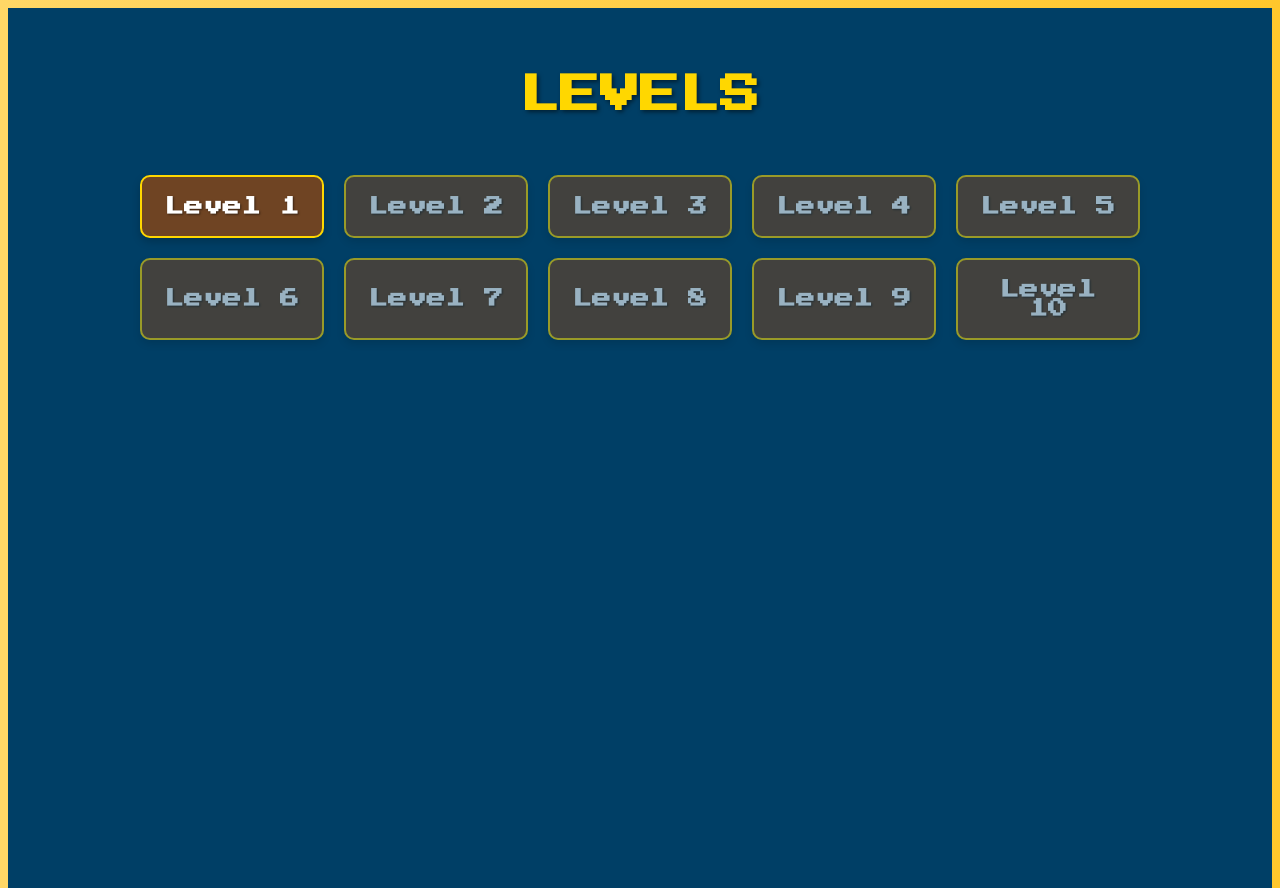
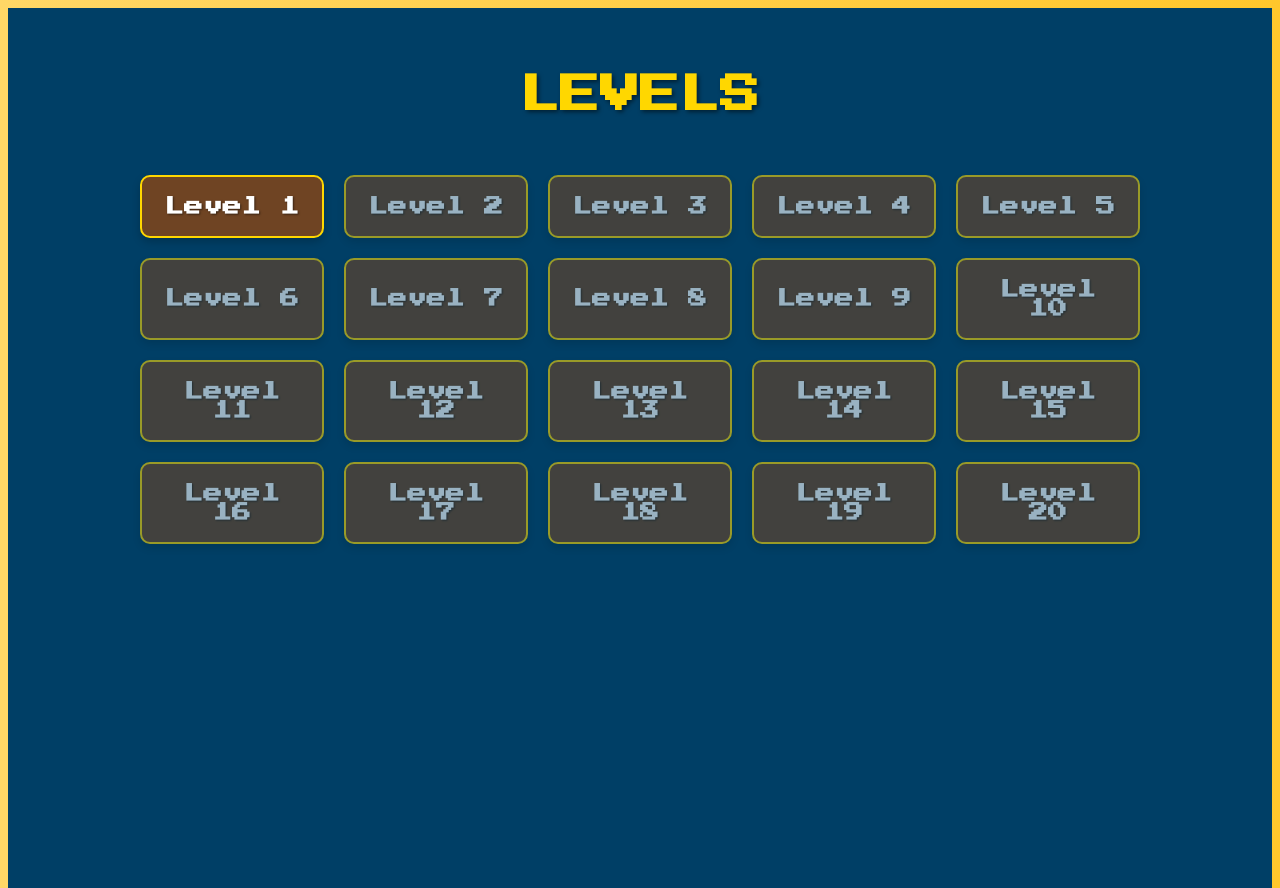
Before and after one commit to riyaahlawat/Sphoorthy-Treasure-Hunt, a React (Create React App) app in the folder frontend/: page /levels-page in a window 1280 px wide. Built offline with nearby package versions, Linux system fonts and the light colour scheme; a web font is replaced by a local one.

Commit message:
Update LevelsPage.js, number of levels to 20

```diff
--- a/frontend/src/components/LevelsPage.js
+++ b/frontend/src/components/LevelsPage.js
@@ -43,7 +43,7 @@ const LevelsPage = () => {
     <div style={styles.container}>
       <h1 style={styles.title}>LEVELS</h1>
       <div style={styles.levelsGrid}>
-        {Array.from({ length: 10 }, (_, index) => renderLevelButton(index + 1))}
+        {Array.from({ length: 20 }, (_, index) => renderLevelButton(index + 1))}
       </div>
     </div>
   );
```
